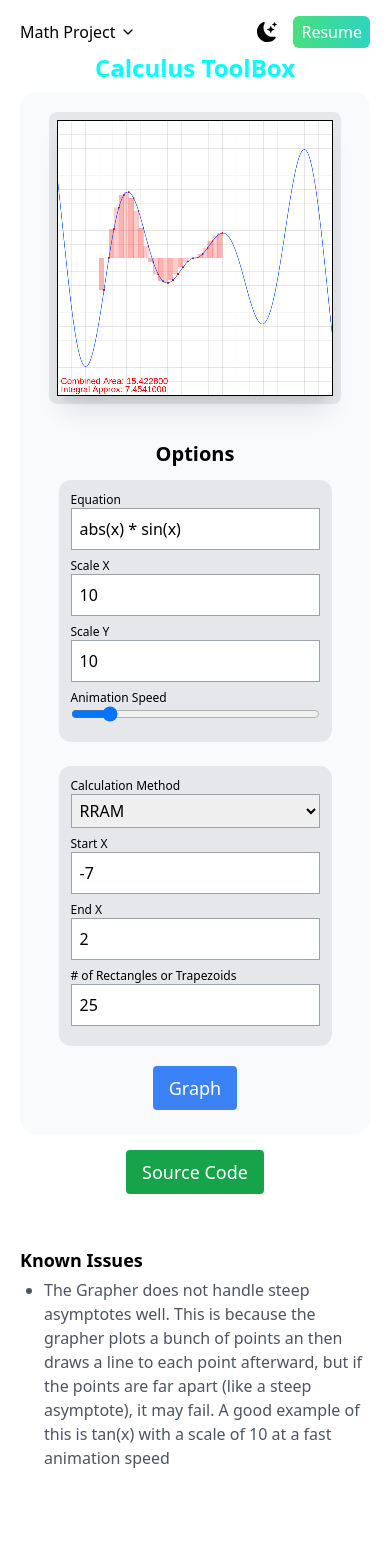
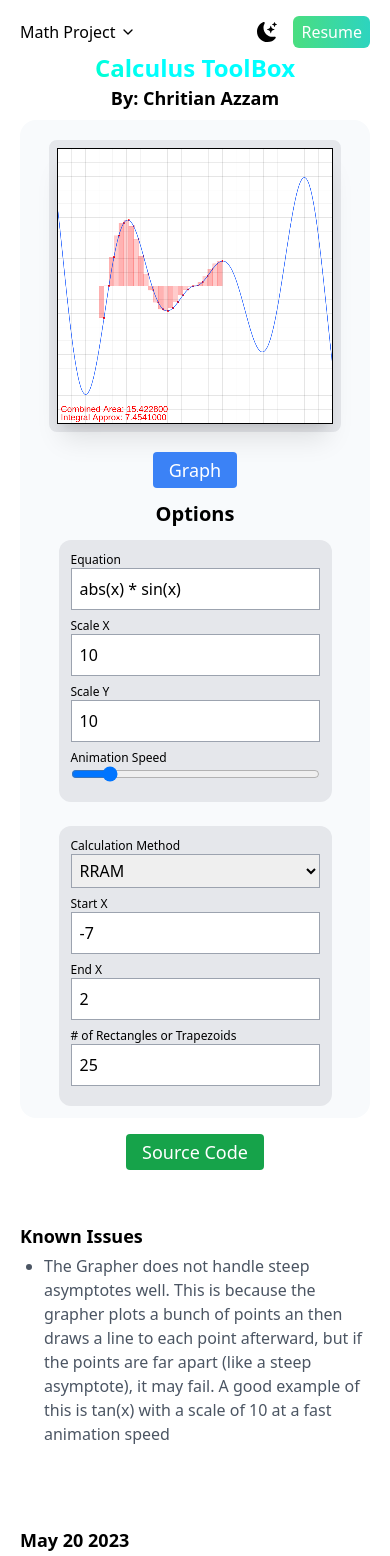
Before and after one commit to MetallicGoat/personal-portfolio, a Next.js app: page /mathproject in a window 390 px wide. Shown: the top 1556 px of the page. Built offline with nearby package versions, Linux system fonts and the light colour scheme.

Commit message:
May 20 2023

```diff
--- a/pages/index.tsx
+++ b/pages/index.tsx
@@ -21,7 +21,7 @@ export default function Home() {
                 >
                     <div className="text-center md:text-left">
                         <h2
-                            className="text-4xl lg:text-5xl py-2 font-medium font-extrabold animated-text-color"
+                            className="text-4xl lg:text-5xl py-2 font-extrabold animated-text-color"
                         >
                             Christian Azzam
                         </h2>
@@ -78,7 +78,7 @@ const Socials: FunctionComponent<HashTagProps> = ({className}) => {
     return (
         <div className={className}>
             <div
-                className="text-4xl md:text-5xl flex justify-center gap-8 sm:gap-16 my-3 py-6 text-gray-600 dark:text-gray-400 dark:text-gray-400"
+                className="text-4xl md:text-5xl flex justify-center gap-8 sm:gap-16 my-3 py-6 text-gray-600 dark:text-gray-400"
             >
 
                 <a href="https://github.com/MetallicGoat" target="blank_">
--- a/pages/mathproject.tsx
+++ b/pages/mathproject.tsx
@@ -59,8 +59,9 @@ const MathProjectPage: NextPage = () => {
             animate={{opacity: 1, y: 0}}
             transition={{duration: .5}}
         >
-            <h1 className="text-2xl sm:text-3xl mb-2 font-bold text-center animated-text-color">Calculus ToolBox</h1>
-            <div className="flex flex-col items-center  lg:flex-row lg:justify-around bg-slate-50 dark:bg-gray-800 rounded-2xl">
+            <h1 className="text-2xl sm:text-3xl font-bold text-center animated-text-color">Calculus ToolBox</h1>
+            <h2 className="text-lg sm:text-xl mb-2 font-bold text-center dark:text-white">By: Chritian Azzam</h2>
+            <div className="flex flex-col items-center lg:flex-row lg:justify-around bg-slate-50 ease-in duration-300 dark:bg-gray-800 rounded-2xl">
                 <div className="w-5/6 md:w-2/3 lg:w-2/5 xl:w-1/3 my-5 lg:m-5 border-gray-200 dark:border-gray-500 border-8 rounded-lg">
                     <Graph
                         graphInfo={graphInfo}
@@ -68,7 +69,14 @@ const MathProjectPage: NextPage = () => {
                     />
                 </div>
 
-                <div className="p-4 lg:p-0">
+                <div className="">
+
+                    {/*For smaller screens*/}
+                    <button className="lg:hidden ease-in duration-200 hover:scale-105 flex mx-auto bg-blue-500 hover:bg-blue-600 text-white text-lg px-4 py-1 mb-3 rounded"
+                            onClick={handleGraph}>
+                        Graph
+                    </button>
+
                     <h1 className="text-xl xl:text-2xl text-center font-bold dark:text-white">Options</h1>
 
                     <div className="flex flex-col sm:flex-row">
@@ -166,7 +174,7 @@ const MathProjectPage: NextPage = () => {
                             your equation is valid! It is case sensitive!</div>
                     )}
 
-                    <button className="flex mx-auto bg-blue-500 text-white text-lg px-4 py-2 rounded m-2"
+                    <button className="hidden lg:block ease-in duration-200 hover:scale-105 mx-auto bg-blue-500 hover:bg-blue-600 text-white text-lg px-4 py-1 rounded m-2"
                             onClick={handleGraph}>
                         Graph
                     </button>
@@ -175,8 +183,7 @@ const MathProjectPage: NextPage = () => {
 
             <div className="flex justify-center">
                 <a href="https://github.com/MetallicGoat/personal-portfolio" target="_blank"
-                   className="text-center bg-green-600 text-white text-lg px-4 py-2 rounded m-4"
-                   onClick={handleGraph} rel="noreferrer">
+                   className="ease-in duration-200 hover:scale-105 text-center bg-green-600 hover:bg-green-700 text-white text-lg px-4 py-1 rounded m-4" rel="noreferrer">
                     Source Code
                 </a>
             </div>
@@ -189,6 +196,10 @@ const MathProjectPage: NextPage = () => {
             <br/>
             <br/>
 
+            <ProgressCard date="May 20 2023" changes={[
+                "Fix graph was being re-rendered in some cases when it did not need to",
+                "Even more styling improvements"
+            ]}/>
             <ProgressCard date="May 19 2023" changes={[
                 "Fix web app crashing when entering an invalid equation",
                 "Fix red areas do not get rendered if the the scale is to small",
```
